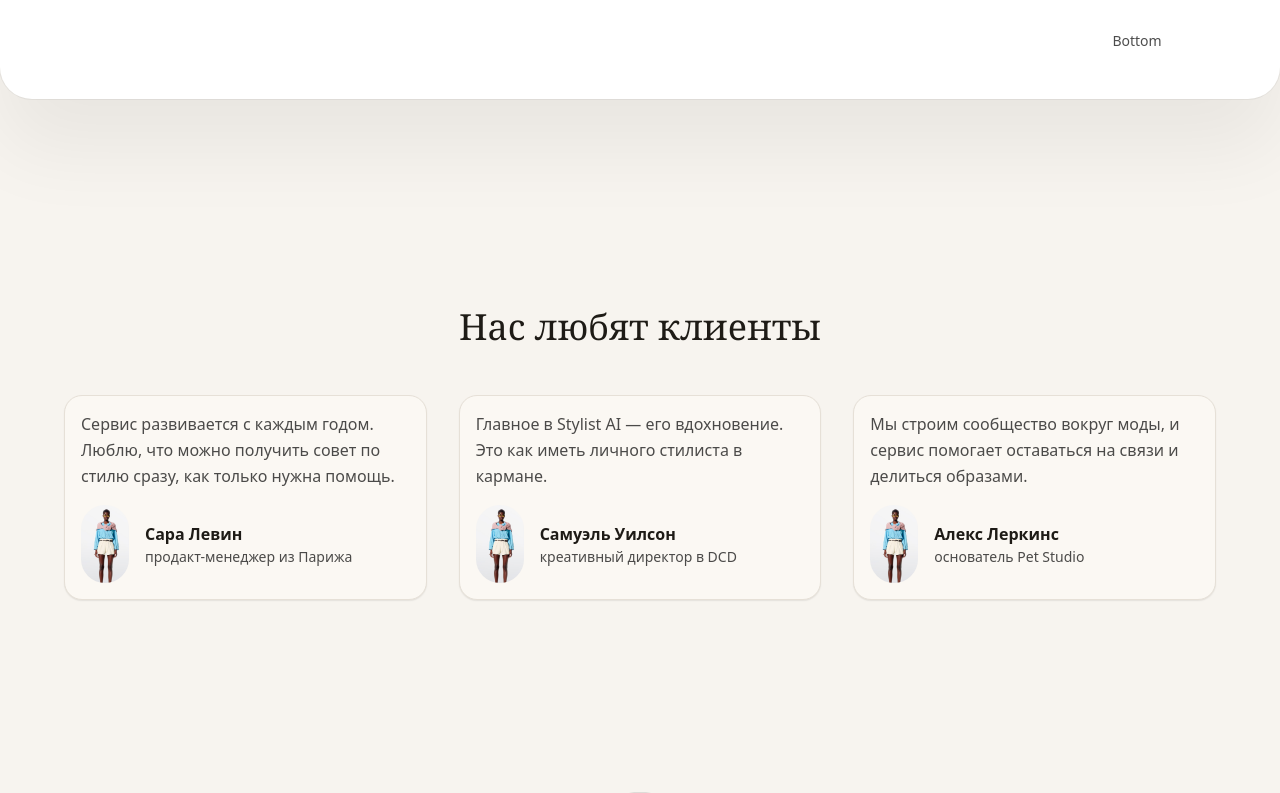
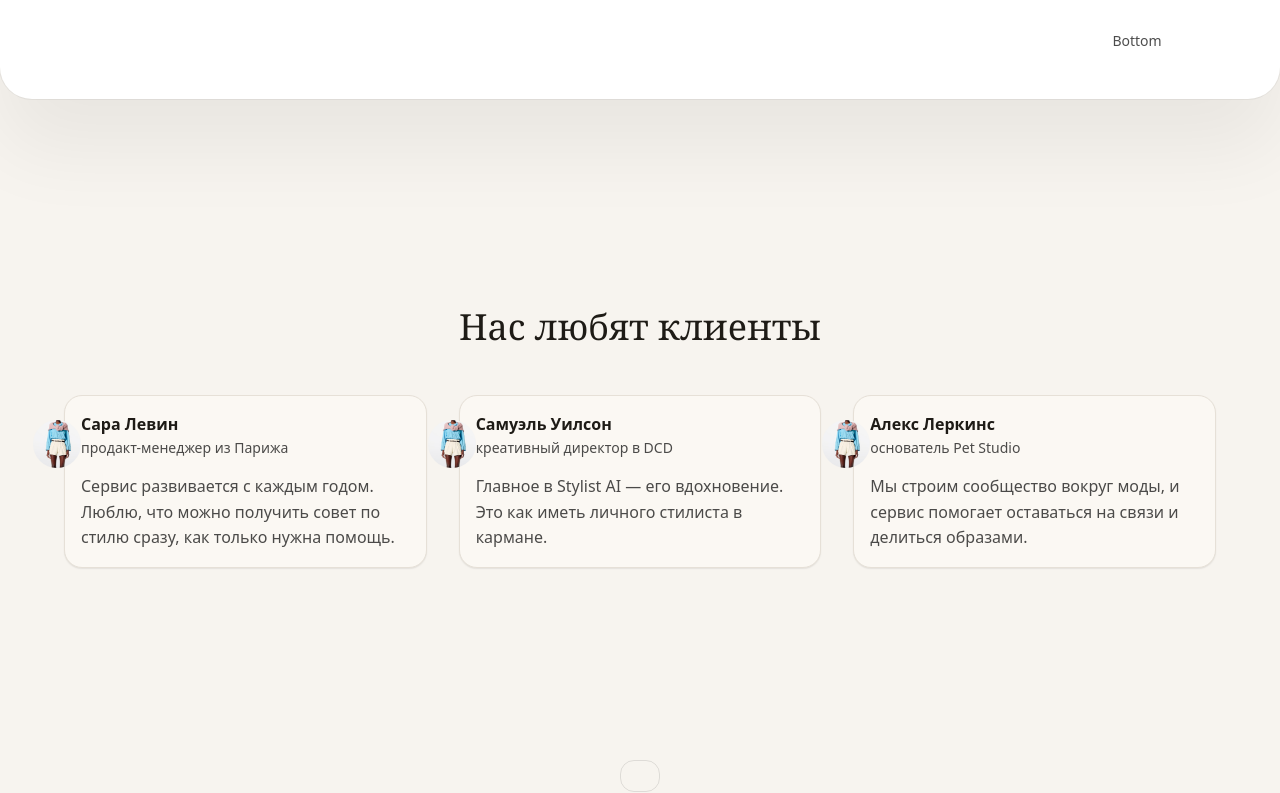
Before and after one commit to IceDarold/ai-stylist-landing, a Next.js app: page / in a window 1280 px wide. Shown: the part 2419-3212 px from the top of the page. Built offline with nearby package versions, Linux system fonts and the light colour scheme.

Commit message:
feat: style testimonials as chat bubbles

```diff
--- a/src/components/Testimonials.tsx
+++ b/src/components/Testimonials.tsx
@@ -35,21 +35,22 @@ export function Testimonials() {
         <h2 className="font-serif text-4xl text-center">Нас любят клиенты</h2>
         <div className="mt-12 grid gap-8 md:grid-cols-3" aria-label="Отзывы клиентов">
           {testimonials.map((t) => (
-            <figure key={t.name} className="card text-left space-y-4">
-              <blockquote className="text-black/70">{t.text}</blockquote>
-              <figcaption className="flex items-center gap-4">
+            <figure
+              key={t.name}
+              className="relative card pt-6 pr-6 pb-6 pl-16 before:content-[''] before:absolute before:-left-3 before:top-10 before:h-6 before:w-6 before:bg-[var(--bg-elev)] before:border before:border-[var(--border)] before:rotate-45 before:rounded-sm"
+            >
               <Image
                 src={t.avatar}
                 alt={t.name}
                 width={48}
                 height={48}
-                  className="rounded-full object-cover"
+                className="absolute -left-8 top-6 h-12 w-12 rounded-full object-cover z-10"
               />
               <div>
                 <div className="font-semibold">{t.name}</div>
                 <div className="text-sm text-black/70">{t.role}</div>
+                <blockquote className="mt-4 text-black/70">{t.text}</blockquote>
               </div>
-              </figcaption>
             </figure>
           ))}
         </div>
```
Lines whose indentation alone changed are shown as unchanged.
